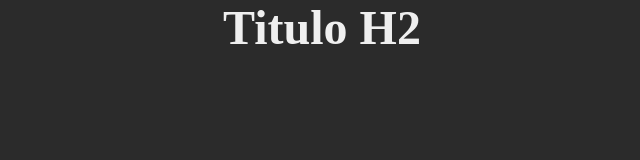
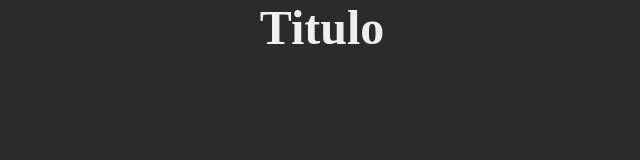
Before and after one commit to trindadeeesx/teste-html, a plain HTML site: page index.html in a window 1280 px wide. Shown: the whole page, without its empty margins (318-958 px from the left). Drawn offline with Linux system fonts and the light colour scheme.

Commit message:
mudei o titulo h2

```diff
--- a/index.html
+++ b/index.html
@@ -4,7 +4,7 @@
         <link rel="stylesheet" href="style.css" />
     </head>
     <body>
-        <h2>Titulo H2</h2>
+        <h2>Titulo</h2>
         <script src="script.js""></script>
     </body>
 </html>
```
